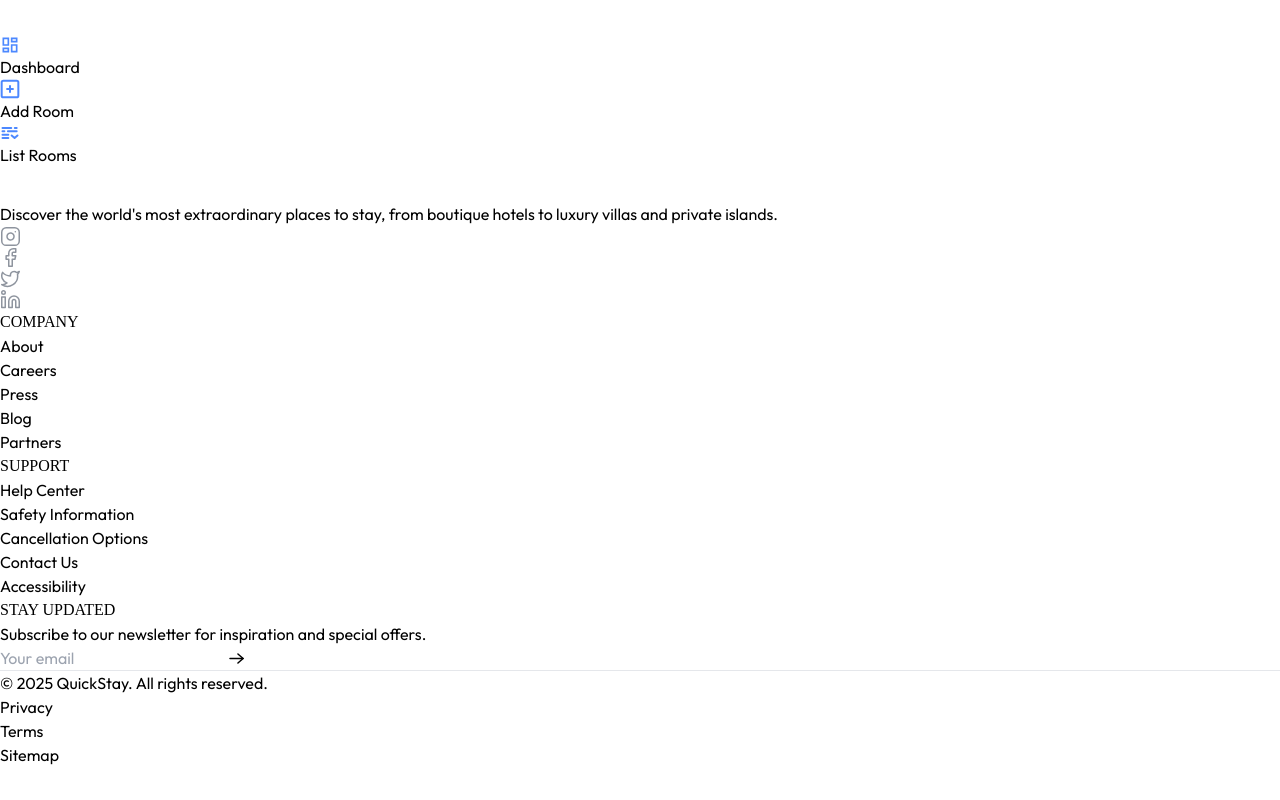
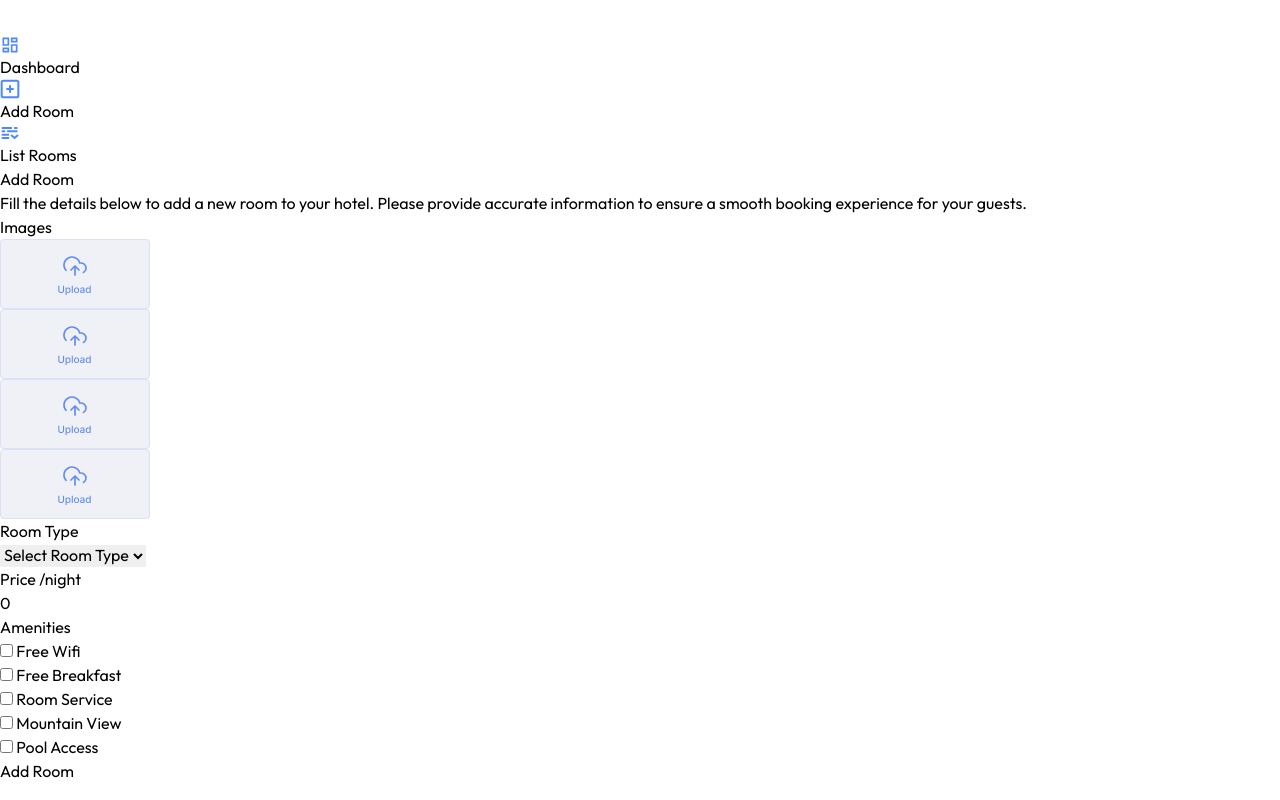
Before and after one commit to makwanaavi/Hotel-Booking, a React app in the folder client/: page /owner/add-room in a window 1280 px wide. Shown: the top 800 px of the page. Built offline with nearby package versions, Linux system fonts and the light colour scheme; the HTML template or start-up script is replaced by a standard one; a web font is replaced by a local one.

Commit message:
export default AddRooms Com

```diff
--- a/client/src/pages/HotelOwner/AddRooms.jsx
+++ b/client/src/pages/HotelOwner/AddRooms.jsx
@@ -1,11 +1,125 @@
-import React from 'react'
+import React, { useState } from "react";
+import Title from "../../components/Title";
+import { assets } from "../../assets/assets";
 
 const AddRooms = () => {
+  const [images, setImages] = useState({
+    1: null,
+    2: null,
+    3: null,
+    4: null,
+  });
+
+  const [inputs, setInputs] = useState({
+    roomType: "",
+    pricePerNight: 0,
+    amenities: {
+      "Free Wifi": false,
+      "Free Breakfast": false,
+      "Room Service": false,
+      "Mountain View": false,
+      "Pool Access": false,
+    },
+  });
   return (
     <div>
+      <form>
+        <Title
+          align="left"
+          font="outfit"
+          title="Add Room"
+          subTitle="Fill the details below to add a new room to your hotel. Please provide accurate information to ensure a smooth booking experience for your guests."
+        />
 
+        {/* Upload Area For Image*/}
+        <p className="text-gray-800 mt-10">Images</p>
+
+        <div className="grid grid-cols-2 sm:flex gap-4 my-2 flex-wrap">
+          {Object.keys(images).map((key) => (
+            <label htmlFor={`roomImage${key}`} key={key}>
+              <img
+                className="max-h-[52px] cursor-pointer opacity-80"
+                src={
+                  images[key]
+                    ? URL.createObjectURL(images[key])
+                    : assets.uploadArea
+                }
+                alt=""
+              />
+              <input
+                type="file"
+                accept="image/*"
+                id={`roomImage${key}`}
+                hidden
+                onChange={(e) =>
+                  setImages({ ...images, [key]: e.target.files[0] })
+                }
+              />
+            </label>
+          ))}
+        </div>
+
+        <div className="w-full flex max-sm:flex-col sm:gap-4 mt-4">
+          <div className="flex-1 max-w-48">
+            <p className="text-gray-800 mt-4">Room Type</p>
+            <select
+              value={inputs.roomType}
+              onChange={(e) =>
+                setInputs({ ...inputs, roomType: e.target.value })
+              }
+              className="border opacity-70 border-gray-300 mt-1 rounded p-2 w-full"
+            >
+              <option value="">Select Room Type</option>
+              <option value="single">Single Bed</option>
+              <option value="double">Double Bed</option>
+              <option value="luxury">Luxury Room</option>
+              <option value="family">Family Suite</option>
+            </select>
+          </div>
+          <div>
+            <p className="mt-4 text-gray-800">
+              Price <span className="text-xs">/night</span>
+            </p>
+
+            <input
+              type="number"
+              placeholder="0"
+              className="border border-gray-300 mt-1 rounded p-2 w-24"
+              value={inputs.pricePerNight}
+              onChange={(e) =>
+                setInputs({ ...inputs, pricePerNight: e.target.value })
+              }
+            />
+          </div>
+        </div>
+
+        <p className="text-gray-800 mt-4">Amenities</p>
+        <div className="flex flex-col flex-wrap mt-1 text-gray-400 max-w-sm">
+          {Object.keys(inputs.amenities).map((amenity, index) => (
+            <div key={index}>
+              <input
+                type="checkbox"
+                id={`amenities${index + 1}`}
+                checked={inputs.amenities[amenity]}
+                onChange={() =>
+                  setInputs({
+                    ...inputs,
+                    amenities: {
+                      ...inputs.amenities,
+                      [amenity]: !inputs.amenities[amenity],
+                    },
+                  })
+                }
+              />
+              <label htmlFor={`amenities${index + 1}`}> {amenity}</label>
+            </div>
+          ))}
+        </div>
+
+        <button className="bg-[#2563eb] text-white px-8 py-2 rounded mt-8 cursor-pointer">Add Room </button>
+      </form>
     </div>
-  )
-}
+  );
+};
 
-export default AddRooms
+export default AddRooms;
```
Also changed, not shown: tailwind.config.js (added, +17 -0 lines), client/src/App.jsx (line endings or trailing spaces).
